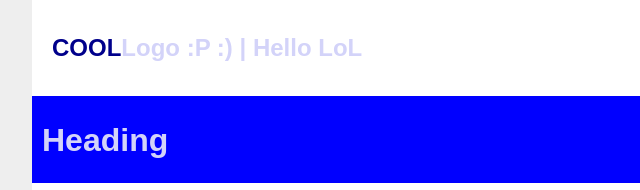
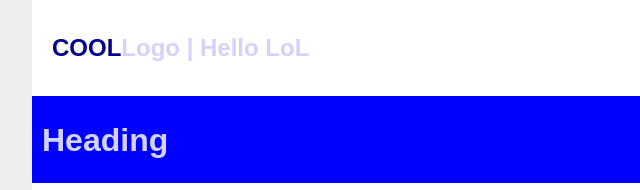
Before and after one commit to nikitsrj/jenkinstest, a plain HTML site: page index.html in a window 1280 px wide. Shown: the top 190 px of the page, 113-753 px from the left. Drawn offline with Linux system fonts and the light colour scheme.

Commit message:
change index.html

```diff
--- a/index.html
+++ b/index.html
@@ -75,7 +75,7 @@
 			<header id="header">
 				<div id="header-inner">
 					<div id="logo">
-						<h1><a href="#">COOL<span>Logo :P :) | Hello LoL</span></a></h1>
+						<h1><a href="#">COOL<span>Logo | Hello LoL</span></a></h1>
 					</div>
 					<div id="top-nav">
 						<ul>
```
